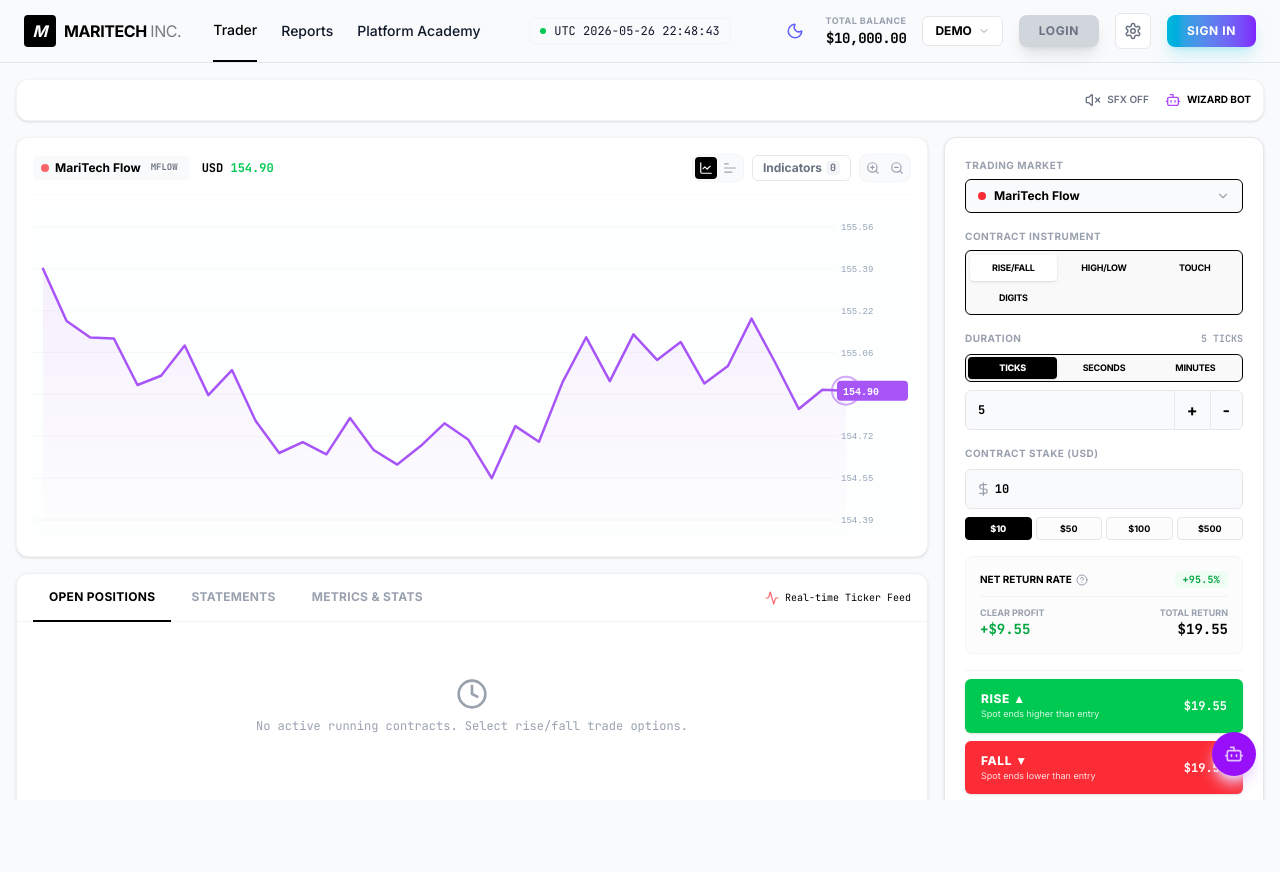
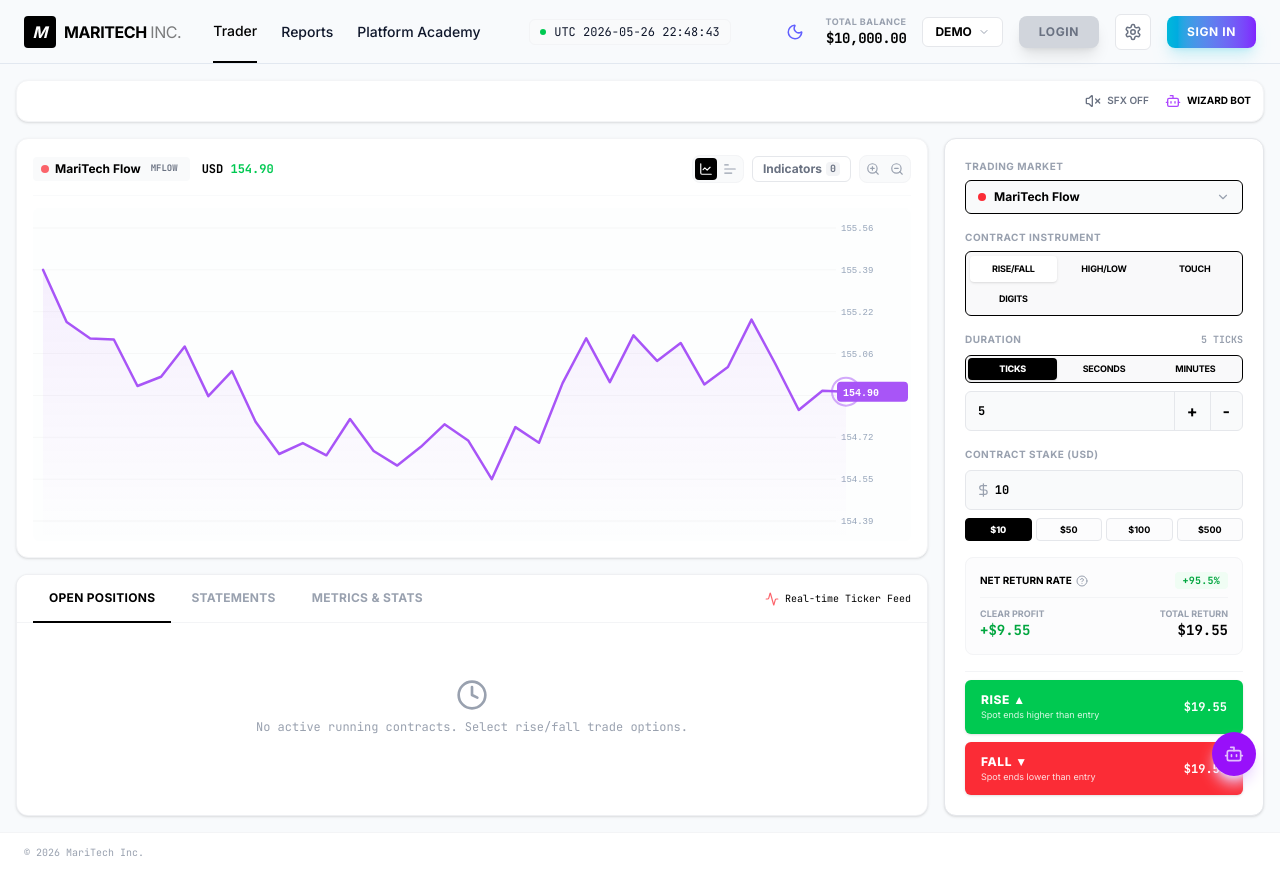
Before and after one commit to Vinniewizard/MariTech-Inc-, a React (Vite) app: page / in a window 1280 px wide. Before the commit the page ends 800 px from the top, so only its background shows below. Built offline with nearby package versions, Linux system fonts and the light colour scheme.

Commit message:
Fix hidden content - allow vertical scrolling while preventing horizontal overflow

```diff
--- a/src/App.tsx
+++ b/src/App.tsx
@@ -484,7 +484,7 @@
   const activeTicks = assetsTicksMap[activeAsset.id] || [];
 
   return (
-    <div className={`w-screen h-screen overflow-hidden font-sans ${theme === 'dark' ? 'bg-slate-950 text-slate-100' : 'bg-slate-50 text-slate-900'} flex flex-col transition-colors duration-200`}>
+    <div className={`w-screen min-h-screen font-sans ${theme === 'dark' ? 'bg-slate-950 text-slate-100' : 'bg-slate-50 text-slate-900'} flex flex-col transition-colors duration-200 overflow-x-hidden`}>
       {/* 1. Header Navigation System */}
       <Header
         account={account}
--- a/src/index.css
+++ b/src/index.css
@@ -16,15 +16,11 @@
 
 html, body, #root {
   width: 100%;
-  height: 100%;
   margin: 0;
   padding: 0;
-  overflow-x: hidden;
 }
 
 html {
-  width: 100%;
-  height: 100%;
   overflow-x: hidden;
 }
 
@@ -35,9 +31,8 @@
   -webkit-font-smoothing: antialiased;
   -moz-osx-font-smoothing: grayscale;
   width: 100%;
-  height: 100%;
   overflow-x: hidden;
-  position: fixed;
+  overflow-y: auto;
   margin: 0;
   padding: 0;
 }
```
